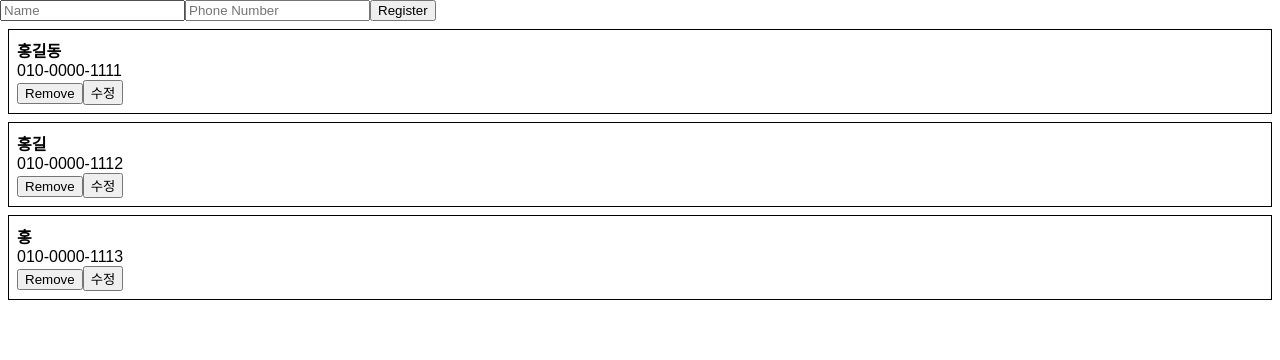
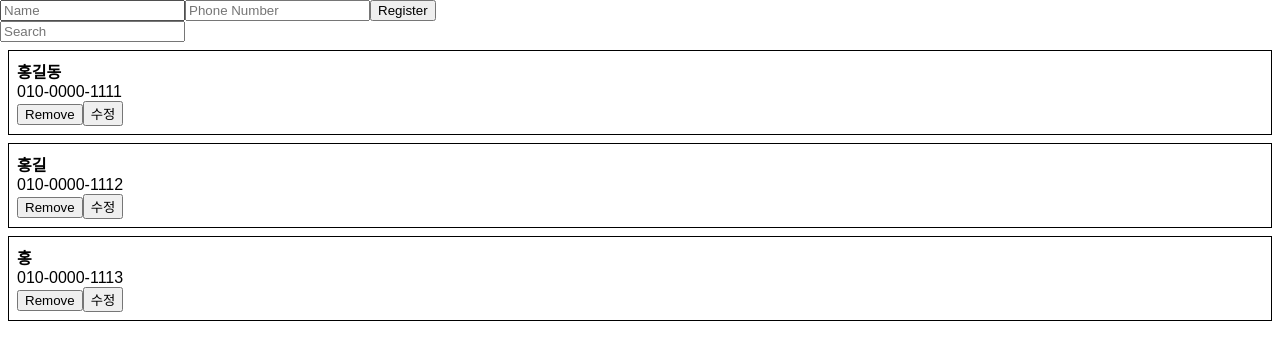
Before and after one commit to bbubbush/react-tutorials, a React (Create React App) app in the folder contact-app/: page / in a window 1280 px wide. Shown: the top 360 px of the page. Built offline with nearby package versions, Linux system fonts and the light colour scheme.

Commit message:
2018-10-06

```diff
--- a/contact-app/src/App.js
+++ b/contact-app/src/App.js
@@ -25,7 +25,16 @@ class App extends Component {
       }
 
     ],
+    keyword: '',
   }
+
+  handleChange = (e) => {
+    this.setState({
+      keyword: e.target.value,
+    });
+  }
+
+
 
   handleCreate = (data) => {
     const { information } = this.state;
@@ -65,8 +74,15 @@ class App extends Component {
     return (
       <div>
         <PhoneForm onCreate={this.handleCreate} />
+        <input
+          value={this.state.keyword}
+          onChange={this.handleChange}
+          placeholder='Search'
+        />
         <PhoneInfoList
-          data={this.state.information}
+          data={this.state.information.filter(
+            info => info.name.indexOf(this.state.keyword) > -1
+          )}
           onRemove={this.handleRemove}
           onUpdate={this.handleUpdate}
         />
```
